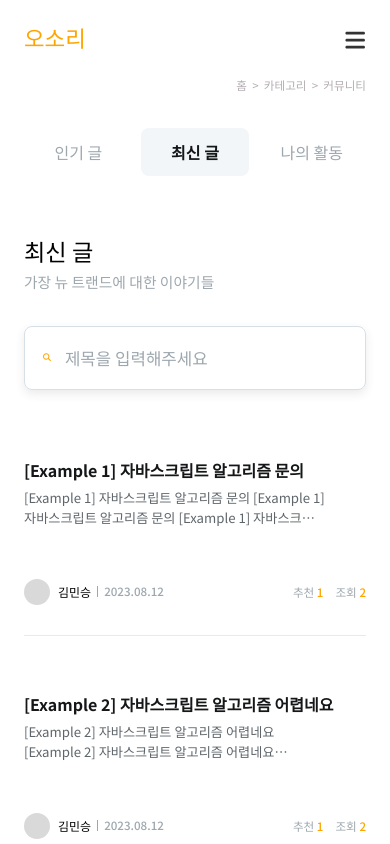
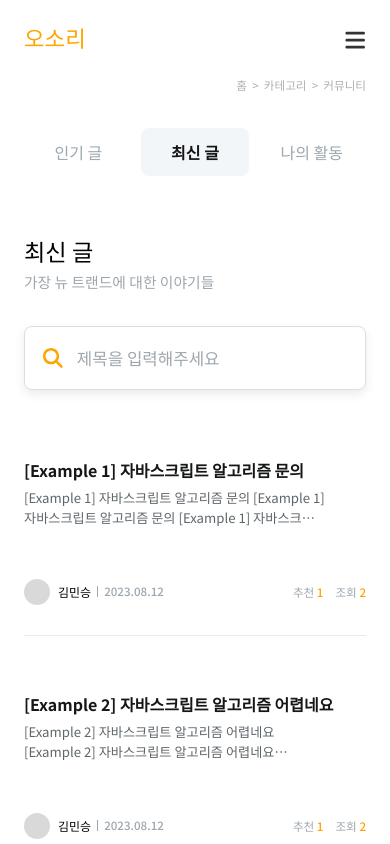
Before and after one commit to helloworld442/edu-DESIGN, a React (Create React App) app: page /feed/new/1 in a window 390 px wide. Shown: the top 844 px of the page. Built offline with nearby package versions, Linux system fonts and the light colour scheme.

Commit message:
feat : feat mobile device size layout

```diff
--- a/src/components/Post/PostSearch.jsx
+++ b/src/components/Post/PostSearch.jsx
@@ -29,6 +29,11 @@ const PostSearchButton = styled(SearchIcon)`
   width: 1.15rem;
   height: 1.15rem;
   fill: #ffa500;
+
+  @media ${device.mobile} {
+    width: 48px;
+    height: 48px;
+  }
 `;
 
 const PostSearchInput = styled.input`
--- a/src/utils/media.js
+++ b/src/utils/media.js
@@ -1,5 +1,5 @@
 export const device = {
-  mobile: `(min-width: 375px) and (max-width: 767px)`,
+  mobile: `(min-width: 330px) and (max-width: 767px)`,
   tablet: `(min-width: 768px) and (max-width: 1024px)`,
   desktop: `(min-width: 1025px)`,
 };
```
